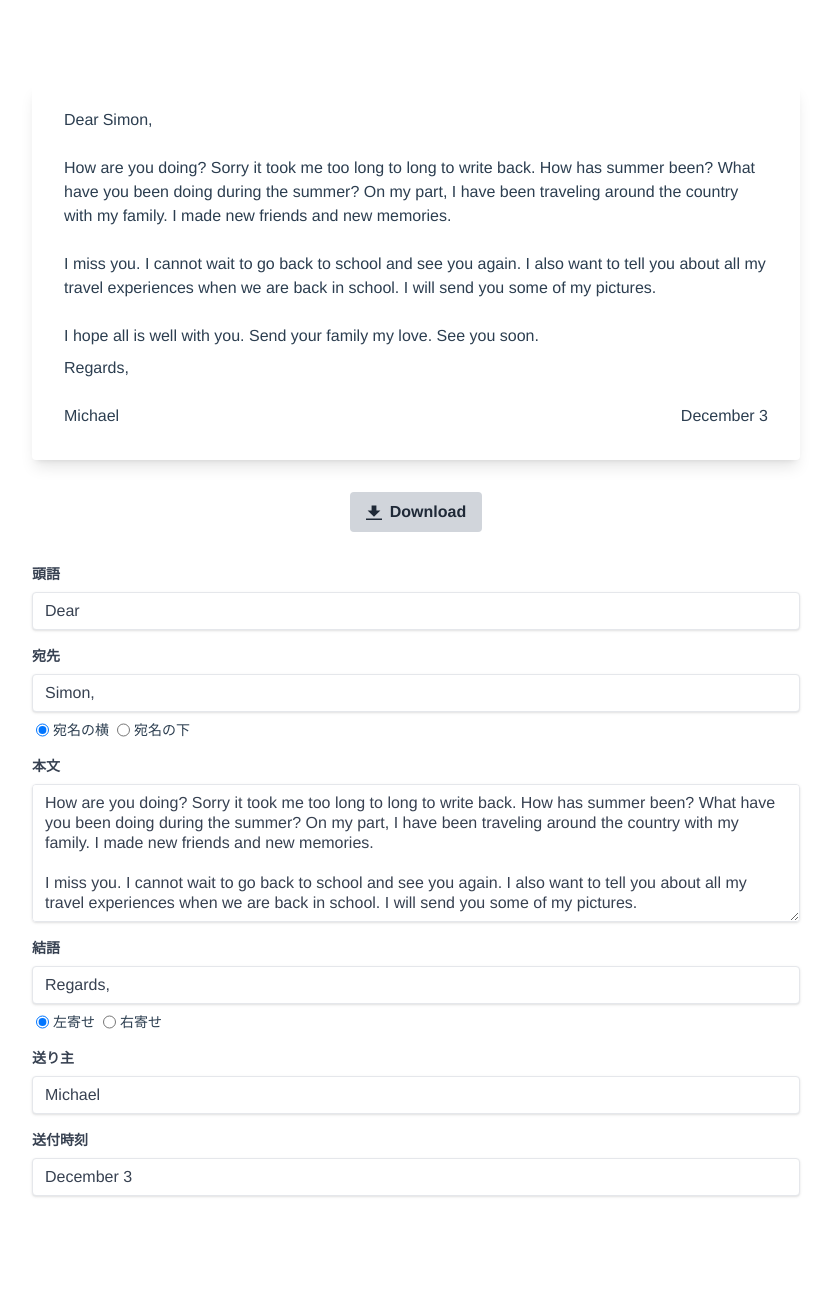
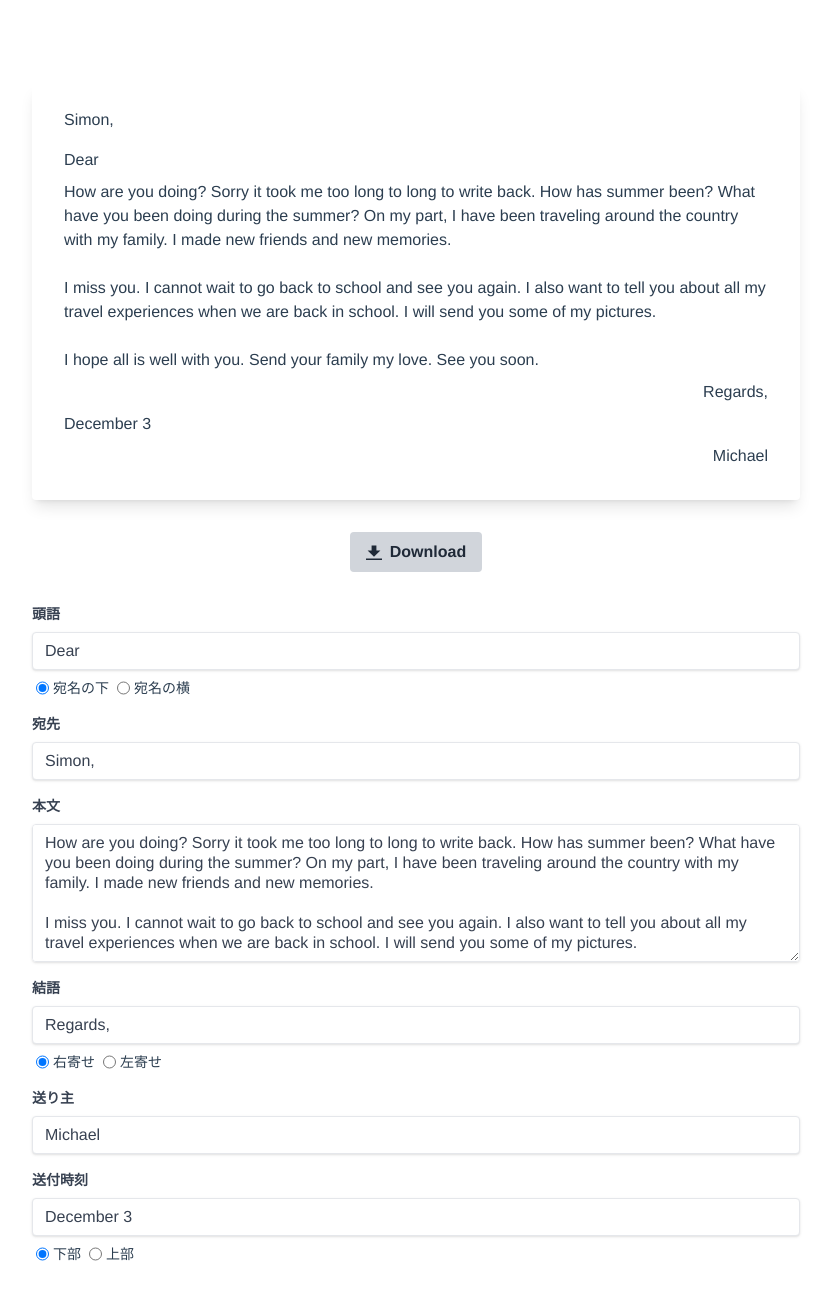
Before and after one commit to Haru0101/dear-my-friend, a Vue app: page / in a window 1280 px wide. Shown: the top 1300 px of the page, without its empty margins (224-1055 px from the left). Before the commit the page ends 1236 px from the top, so only its background shows below. Built offline with nearby package versions, Linux system fonts and the light colour scheme.

Commit message:
feat: sent date position

```diff
--- a/src/App.vue
+++ b/src/App.vue
@@ -13,10 +13,11 @@ const monthsIndex: number = today.getMonth();
 const month: string = monthsFullSpell[monthsIndex];
 const date: number = today.getDate();
 const sentDate = ref<string>(`${month} ${date}`);
+const sentDatePosition = ref<string>('below')
 const letterGreeting = ref<string>('Dear');
-const letterGreetingPosition = ref<string>('side')
+const letterGreetingPosition = ref<string>('below')
 const letterClosing = ref<string>('Regards,');
-const letterClosingPosition = ref<string>('left');
+const letterClosingPosition = ref<string>('right');
 
 const download = () => {
   // @ts-ignore
@@ -35,6 +36,7 @@ const download = () => {
         :to="to"
         :from="from"
         :sentDate="sentDate"
+        :sentDatePosition="sentDatePosition"
         :message="message"
         :letterGreeting="letterGreeting"
         :letterGreetingPosition="letterGreetingPosition"
@@ -51,14 +53,14 @@ const download = () => {
         <div class="mb-4">
           <label class="block text-gray-700 text-sm font-bold mb-2" label for="to">頭語</label>
           <input class="block shadow appearance-none border rounded w-full py-2 px-3 text-gray-700 leading-tight focus:outline-none focus:shadow-outline" id="to" type="text" v-model="letterGreeting">
+          <div class="mt-2 pl-1 flex align-center">
+            <input v-model="letterGreetingPosition" value="below" type="radio" name="letterGreetingPosition" id="below" class="inline-block mr-1"><label for="below" class="text-sm">宛名の下</label>
+            <input v-model="letterGreetingPosition" value="side" type="radio" name="letterGreetingPosition" id="side" class="inline-block mr-1 ml-2"><label for="side" class="text-sm">宛名の横</label>
+          </div>
         </div>
         <div class="mb-4">
           <label class="block text-gray-700 text-sm font-bold mb-2" label for="to">宛先</label>
           <input class="block shadow appearance-none border rounded w-full py-2 px-3 text-gray-700 leading-tight focus:outline-none focus:shadow-outline" id="to" type="text" v-model="to">
-          <div class="mt-2 pl-1 flex align-center">
-            <input v-model="letterGreetingPosition" value="side" type="radio" name="letterGreetingPosition" id="side" class="inline-block mr-1"><label for="side" class="text-sm">宛名の横</label>
-            <input v-model="letterGreetingPosition" value="below" type="radio" name="letterGreetingPosition" id="below" class="inline-block mr-1 ml-2"><label for="below" class="text-sm">宛名の下</label>
-          </div>
         </div>
         <div class="mb-4">
           <label class="block text-gray-700 text-sm font-bold mb-2" for="message">本文</label>
@@ -68,8 +70,8 @@ const download = () => {
           <label class="block text-gray-700 text-sm font-bold mb-2" for="letter_closing">結語</label>
           <input class="block shadow appearance-none border rounded w-full py-2 px-3 text-gray-700 leading-tight focus:outline-none focus:shadow-outline" id="letter_closing" type="text" v-model="letterClosing">
           <div class="mt-2 pl-1 flex align-center">
-            <input v-model="letterClosingPosition" value="left" type="radio" name="letterClosingPosition" id="left" class="inline-block mr-1"><label for="left" class="text-sm">左寄せ</label>
-            <input v-model="letterClosingPosition" value="right" type="radio" name="letterClosingPosition" id="right" class="inline-block mr-1 ml-2"><label for="right" class="text-sm">右寄せ</label>
+            <input v-model="letterClosingPosition" value="right" type="radio" name="letterClosingPosition" id="right" class="inline-block mr-1"><label for="right" class="text-sm">右寄せ</label>
+            <input v-model="letterClosingPosition" value="left" type="radio" name="letterClosingPosition" id="left" class="inline-block mr-1 ml-2"><label for="left" class="text-sm">左寄せ</label>
           </div>
         </div>
         <div class="mb-4">
@@ -79,6 +81,10 @@ const download = () => {
         <div class="mb-4">
           <label class="block text-gray-700 text-sm font-bold mb-2" for="sent_date">送付時刻</label>
           <input class="block shadow appearance-none border rounded w-full py-2 px-3 text-gray-700 leading-tight focus:outline-none focus:shadow-outline" id="sent_date" type="text" v-model="sentDate">
+          <div class="mt-2 pl-1 flex align-center">
+            <input v-model="sentDatePosition" value="below" type="radio" name="sentDatePosition" id="below" class="inline-block mr-1"><label for="below" class="text-sm">下部</label>
+            <input v-model="sentDatePosition" value="above" type="radio" name="sentDatePosition" id="above" class="inline-block mr-1 ml-2"><label for="above" class="text-sm">上部</label>
+          </div>
         </div>
       </div>
     </div>
--- a/src/components/LetterPreview.vue
+++ b/src/components/LetterPreview.vue
@@ -4,6 +4,7 @@
         from: String,
         message: String,
         sentDate: String,
+        sentDatePosition: String,
         letterGreeting: String,
         letterGreetingPosition: String,
         letterClosing: String,
@@ -13,11 +14,13 @@
 <template>
     <div class="mb-8 bg-white shadow-lg rounded">
         <div id="canvas-box" class="px-8 pt-6 pb-8">
-            <p class="mb-6"><span v-if="letterGreeting && letterGreetingPosition === 'side'" class="inline-block mr-1">{{letterGreeting}}</span><span class="inline-block">{{to}}</span></p>
-            <p v-if="letterGreetingPosition === 'below'">{{letterGreeting}}</p>
+            <p v-if="sentDate && sentDatePosition === 'above'" class="mb-2 text-right">{{sentDate}}</p>
+            <p class="mb-4"><span v-if="letterGreeting && letterGreetingPosition === 'side'" class="inline-block mr-1">{{letterGreeting}}</span><span class="inline-block">{{to}}</span></p>
+            <p v-if="letterGreetingPosition === 'below'" class="mb-2">{{letterGreeting}}</p>
             <p class="mb-2 whitespace-pre-wrap">{{message}}</p>
-            <p :class="[letterClosingPosition === 'left' ? 'text-left' : 'text-right', 'mb-6']">{{letterClosing}}</p>
-            <p class="flex justify-between"><span>{{from}}</span><span>{{sentDate}}</span></p>
+            <p :class="[letterClosingPosition === 'left' ? 'text-left' : 'text-right', 'mb-2']">{{letterClosing}}</p>
+            <p v-if="sentDate && sentDatePosition === 'below'" class="mb-2">{{sentDate}}</p>
+            <p class="text-right">{{from}}</p>
         </div>
     </div>
 </template>
```
